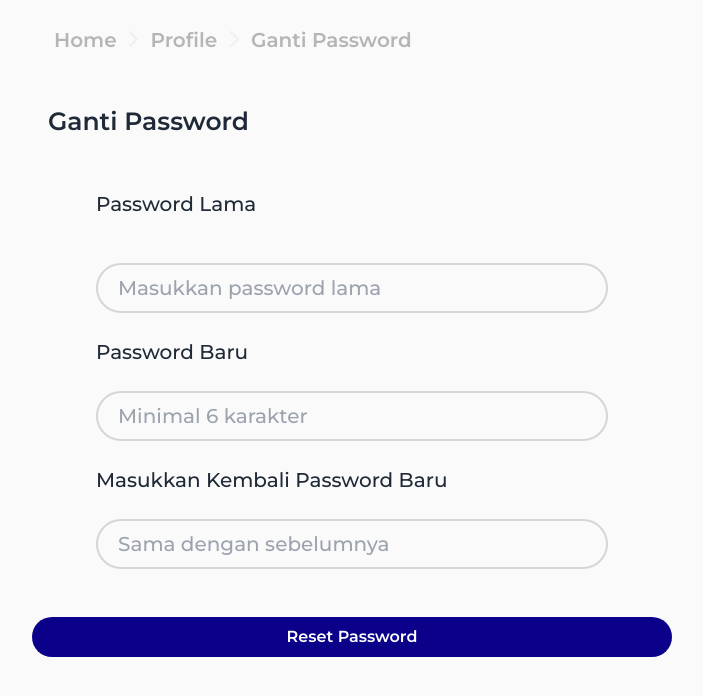
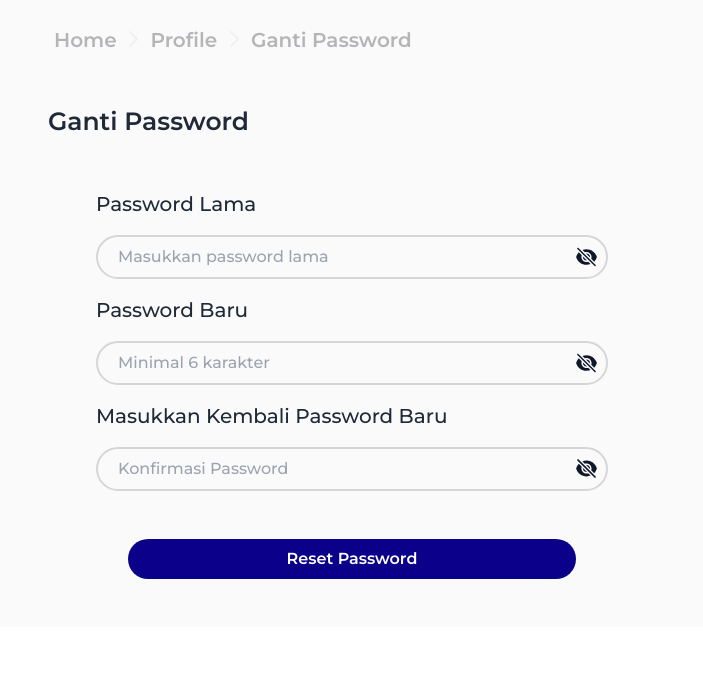
Before and after one commit to synrgy-tim-d/FSW-Frontend, a React (Vite) app: page /profile/changepassword in a window 1280 px wide. Shown: the top 696 px of the page, without its empty margins (16-719 px from the left). Built offline with nearby package versions, Linux system fonts and the light colour scheme.

Commit message:
Fix positioning & add eye icon for password

```diff
--- a/src/components/profile/changepass.jsx
+++ b/src/components/profile/changepass.jsx
@@ -4,8 +4,34 @@ import { useNavigate } from 'react-router-dom';
 import { useForm } from 'react-hook-form';
 import appConfig from '../../config';
 import axios from 'axios';
+import iconeye from '../../assets/icon_eye.svg';
+import iconeyeslash from '../../assets/icon_eye-slash.svg';
 
 const changepass = () => {
+  const [isOldPasswordHidden, setIsOldPasswordHidden] = useState(true);
+  const onClickOldPasswordEye = (e) => {
+    e.preventDefault;
+    setIsOldPasswordHidden((prev) => {
+      return !prev;
+    });
+  };
+
+  const [isPasswordHidden, setIsPasswordHidden] = useState(true);
+  const onClickPasswordEye = (e) => {
+    e.preventDefault;
+    setIsPasswordHidden((prev) => {
+      return !prev;
+    });
+  };
+
+  const [isConfirmationHidden, setIsConfirmationHidden] = useState(true);
+  const onClickConfirmationEye = (e) => {
+    e.preventDefault;
+    setIsConfirmationHidden((prev) => {
+      return !prev;
+    });
+  };
+
   const {
     register,
     handleSubmit,
@@ -101,17 +127,18 @@ const changepass = () => {
             )}
 
             <div
-              className='grid grid-rows-2 grid-flow-row gap-2 md:gap-6
+              className='grid grid-rows-2 grid-flow-row gap-2 md:gap-4
             text-[16px] lg:text-[20px] font-[500] px-16'
             >
-              <div>
-                <label htmlFor='inline-password'>Password Lama</label>
-              </div>
-              <div>
+              <div className='flex flex-col'>
+                <label htmlFor='inline-password' className='font-[500] pb-4'>
+                  Password Lama
+                </label>
+                <div className='flex rounded-[526px] pl-5 p-2 border-2 border-[#46464F]/[0.20]'>
                   <input
-                  className='w-full rounded-[526px] pl-5 p-2 border-2 border-[#46464F]/[0.20] bg-inherit'
+                    className='w-full focus:outline-none bg-inherit text-[16px]'
                     id='inline-password'
-                  type='password'
+                    type={isOldPasswordHidden ? 'password' : 'text'}
                     placeholder='Masukkan password lama'
                     name='oldPassword'
                     {...register('oldPassword', {
@@ -119,52 +146,23 @@ const changepass = () => {
                       minLength: 6,
                     })}
                   />
-                {errors.oldPassword && errors.oldPassword.type === 'required' && (
+                  {/* {errors.oldPassword && errors.oldPassword.type === 'required' && (
                   <span className='text-red-500 text-sm'>Password harus diisi</span>
                 )}
 
                 {errors.oldPassword && errors.oldPassword.type === 'minLength' && (
                   <span className='text-red-500 text-sm'>Password minimal 6 karakter</span>
-                )}
+                )} */}
+                  <div
+                    className='cursor-pointer flex justify-end'
+                    onClick={(e) => {
+                      onClickOldPasswordEye(e);
+                    }}
+                  >
+                    {isOldPasswordHidden ? <img src={iconeyeslash} /> : <img src={iconeye} />}
                   </div>
-              <div>
-                <label htmlFor='inline-new-password'>Password Baru</label>
                 </div>
-              <div>
-                <input
-                  className='w-full rounded-[526px] pl-5 p-2 border-2 border-[#46464F]/[0.20] bg-inherit'
-                  id='inline-new-password'
-                  type='password'
-                  placeholder='Minimal 6 karakter'
-                  name='newPassword'
-                  {...register('newPassword', {
-                    required: true,
-                    minLength: true,
-                  })}
-                />
-                {errors.confirmPassword && errors.confirmPassword.type === 'required' && (
-                  <span className='text-red-500 text-sm'>Password harus diisi</span>
-                )}
-
-                {errors.confirmPassword && errors.confirmPassword.type === 'minLength' && (
-                  <span className='text-red-500 text-sm'>Password minimal 6 karakter</span>
-                )}
-              </div>
-              <div>
-                <label htmlFor='inline-confirm-password'>Masukkan Kembali Password Baru</label>
-              </div>
-              <div>
-                <input
-                  className='w-full rounded-[526px] pl-5 p-2 border-2 border-[#46464F]/[0.20] bg-inherit'
-                  id='inline-confirm-password'
-                  type='password'
-                  placeholder='Sama dengan sebelumnya'
-                  name='confirmPassword'
-                  {...register('confirmPassword', {
-                    required: true,
-                    minLength: 6,
-                  })}
-                />
+                <div className='p-0'>
                   {errors.confirmPassword && errors.confirmPassword.type === 'required' && (
                     <span className='text-red-500 text-sm'>Password harus diisi</span>
                   )}
@@ -174,12 +172,93 @@ const changepass = () => {
                   )}
                 </div>
               </div>
+
+              <div className='flex flex-col'>
+                <label htmlFor='inline-new-password' className='font-[500] pb-4'>
+                  Password Baru
+                </label>
+                <div className='flex rounded-[526px] pl-5 p-2 border-2 border-[#46464F]/[0.20]'>
+                  <input
+                    className='w-full focus:outline-none bg-inherit text-[16px]'
+                    id='inline-new-password'
+                    type={isPasswordHidden ? 'password' : 'text'}
+                    placeholder='Minimal 6 karakter'
+                    name='newPassword'
+                    {...register('newPassword', {
+                      required: true,
+                      minLength: true,
+                    })}
+                  />
+                  <div
+                    className='cursor-pointer flex justify-end'
+                    onClick={(e) => {
+                      onClickPasswordEye(e);
+                    }}
+                  >
+                    {isPasswordHidden ? <img src={iconeyeslash} /> : <img src={iconeye} />}
+                  </div>
+                </div>
+                <div className='p-0'>
+                  {errors.confirmPassword && errors.confirmPassword.type === 'required' && (
+                    <span className='text-red-500 text-[14px]'>Password harus diisi</span>
+                  )}
+
+                  {errors.confirmPassword && errors.confirmPassword.type === 'minLength' && (
+                    <span className='text-red-500 text-sm'>Password minimal 6 karakter</span>
+                  )}
+                </div>
+              </div>
+
+              <div className='flex flex-col'>
+                <label htmlFor='inline-confirm-password' className='font-[500] pb-4'>
+                  Masukkan Kembali Password Baru
+                </label>
+                <div className='flex rounded-[526px] pl-5 p-2 border-2 border-[#46464F]/[0.20]'>
+                  <input
+                    className='w-full focus:outline-none bg-inherit text-[16px]'
+                    id='inline-confirm-password'
+                    type={isConfirmationHidden ? 'password' : 'text'}
+                    placeholder='Konfirmasi Password'
+                    name='confirmPassword'
+                    {...register('confirmPassword', {
+                      required: true,
+                      minLength: 6,
+                    })}
+                  />
+                  {/* {errors.confirmPassword && errors.confirmPassword.type === 'required' && (
+                  <span className='text-red-500 text-sm'>Password harus diisi</span>
+                )}
+
+                {errors.confirmPassword && errors.confirmPassword.type === 'minLength' && (
+                  <span className='text-red-500 text-sm'>Password minimal 6 karakter</span>
+                )} */}
+                  <div
+                    className='self-center cursor-pointer flex justify-end'
+                    onClick={(e) => {
+                      onClickConfirmationEye(e);
+                    }}
+                  >
+                    {isConfirmationHidden ? <img src={iconeyeslash} /> : <img src={iconeye} />}
+                  </div>
+                </div>
+                <div className='p-0'>
+                  {errors.confirmPassword && errors.confirmPassword.type === 'required' && (
+                    <span className='text-red-500 text-sm'>Password harus diisi</span>
+                  )}
+
+                  {errors.confirmPassword && errors.confirmPassword.type === 'minLength' && (
+                    <span className='text-red-500 text-sm'>Password minimal 6 karakter</span>
+                  )}
+                </div>
+              </div>
+            </div>
+
             <div className='flex justify-center'>
               {/* <Link to='/profil' className='w-[60%] md:w-[70%]'> */}
               <input
                 id='reset-password'
                 type='submit'
-                className='w-full rounded-[150px] text-center py-2 text-[14px] sm:text-[16px]
+                className='rounded-[150px] text-center py-2 text-[14px] sm:text-[16px] w-[60%] md:w-[70%]
                   text-white bg-[#0A008A] hover:bg-[#A0A3FF] hover:text-[#FFFFFF] active:bg-black'
                 value='Reset Password'
               ></input>
```
Also changed, not shown: src/components/profile/profile.jsx (+21 -21 lines). Lines whose indentation alone changed are shown as unchanged.
